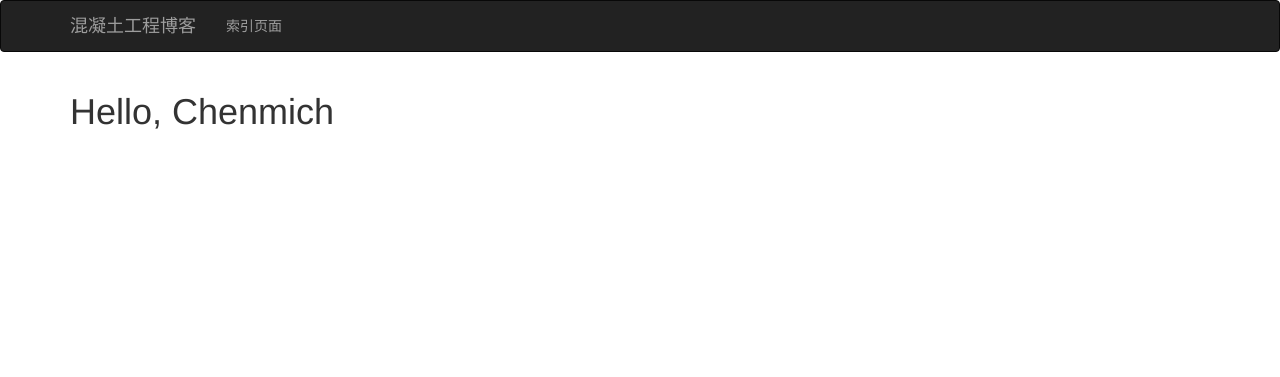
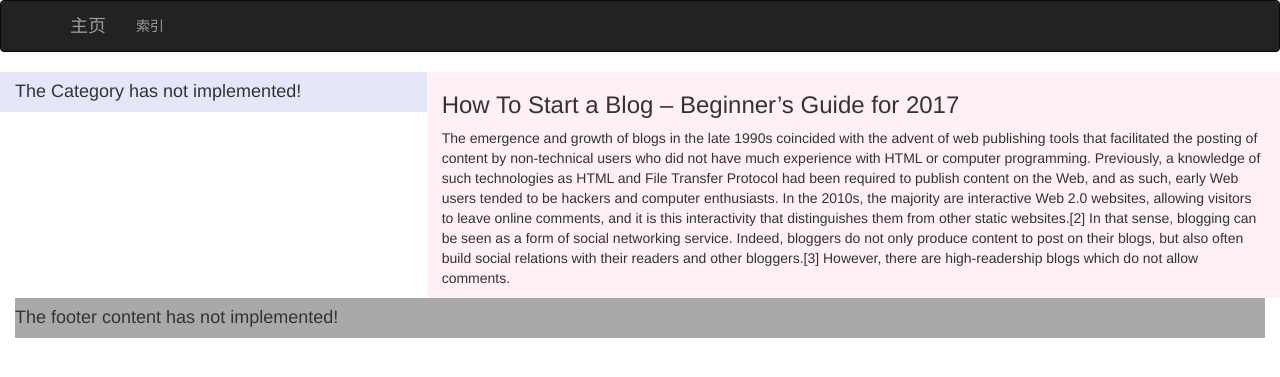
Before and after one commit to chenmich/Concrete-Engineering, a Flask app: page / in a window 1280 px wide. Shown: the top 377 px of the page. Run offline with Flask 2, Linux system fonts and the light colour scheme; some libraries are stand-ins or nearby versions.

Commit message:
modify base.html

```diff
--- a/Blog/templates/base.html
+++ b/Blog/templates/base.html
@@ -4,25 +4,31 @@
 <div class="navbar navbar-inverse" role="navigation">
     <div class="container">
         <div class="navbar-header">
-                <button type="button" class="navbar-toggle"
-                        data-toggle="collapse" data-target=".navbar-collapse">
+            <button type="button" class="navbar-toggle" data-toggle="collapse" data-target=".navbar-collapse">
                 <span class="sr-only">Toggle navigation</span>
                 <span class="icon-bar"></span>
                 <span class="icon-bar"></span>
                 <span class="icon-bar"></span>
             </button>
-                <a class="navbar-brand" href="/">混凝土工程博客</a>
+            <a class="navbar-brand" href="/">主页</a>
         </div>
         <div class="navbar-collapse collapse">
             <ul class="nav navbar-nav">
-                    <li><a href="/">索引页面</a></li>
+                <li><a href="/">索引</a></li>
             </ul>
         </div>
     </div>
 </div>
 {% endblock %}
 {% block content %}
-    <div class="container">
-    {% block page_content %}{% endblock %}
+    <div class="container-fluid">
+        <div class="row" >
+            <div class="col-sm-4" style="background-color:lavender;">{% block Category %}{% endblock %}</div>
+            <div class="col-sm-8" style="background-color:lavenderblush;">{% block right_content %}{% endblock %}</div>
+        </div>
+    <div class="container-fluid">
+        <div class="row" style="background-color:darkgray">
+            <footer>{% block footer_content%}{% endblock %}</footer>
+        </div>
     </div>
 {% endblock %}
--- a/Blog/templates/index.html
+++ b/Blog/templates/index.html
@@ -1,4 +1,11 @@
 {% extends "base.html"%}
-{%block page_content%}
-    <h1>{{some}}</h1>
+{%block right_content %}
+    <h3>{{post_title}}</h3>
+    <p>{{post_content}}<p>
 {%endblock%}
+{% block Category %}
+    <h4> The Category has not implemented!</h4>
+{% endblock %}
+{% block footer_content %}
+    <h4>The footer content has not implemented!</h4>
+{% endblock %}
--- a/Blog/views.py
+++ b/Blog/views.py
@@ -1,4 +1,6 @@
 from flask import render_template
-
+post_title = "How To Start a Blog – Beginner’s Guide for 2017"
+post_content = "The emergence and growth of blogs in the late 1990s coincided with the advent of web publishing tools that facilitated the posting of content by non-technical users who did not have much experience with HTML or computer programming. Previously, a knowledge of such technologies as HTML and File Transfer Protocol had been required to publish content on the Web, and as such, early Web users tended to be hackers and computer enthusiasts. In the 2010s, the majority are interactive Web 2.0 websites, allowing visitors to leave online comments, and it is this interactivity that distinguishes them from other static websites.[2] In that sense, blogging can be seen as a form of social networking service. Indeed, bloggers do not only produce content to post on their blogs, but also often build social relations with their readers and other bloggers.[3] However, there are high-readership blogs which do not allow comments."
 def index():
-    return render_template('index.html', some='Hello, Chenmich')
+    return render_template('index.html', post_title=post_title,
+                                        post_content=post_content)
```
Lines whose indentation alone changed are shown as unchanged.
